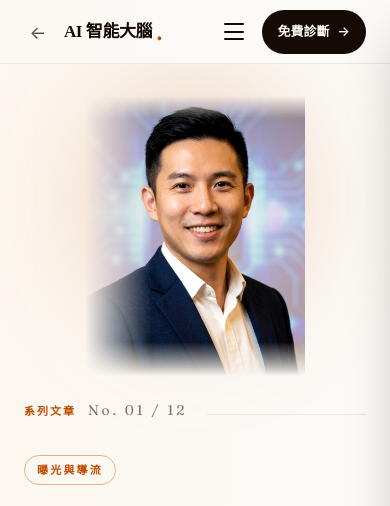
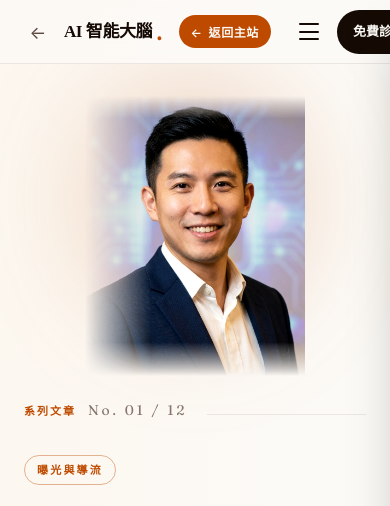
Before and after one commit to AndyHu18/ai-brain-website-astro, an Astro site: page /series/articles/exposure in a window 390 px wide. Shown: the top 506 px of the page. Built offline with nearby package versions, Linux system fonts and the light colour scheme; Astro itself is replaced by a stand-in of ours.

Commit message:
feat(navbar): show 返回主站 button on all viewports (mobile + desktop)
User feedback: hamburger-only return button on mobile is not discoverable.
Make 返回主站 button always visible in the navbar with high-contrast orange
fill so it can't be missed regardless of viewport size.

```diff
--- a/src/components/Navbar.astro
+++ b/src/components/Navbar.astro
@@ -42,21 +42,22 @@ const seriesHref = articleNum ? `${SITE.overviewUrl}#article-${articleNum}` : SI
       </a>
     </div>
 
-    {/* 中：返回主站按鈕 — 768px 以上才出現（行動版用漢堡選單最上方的同連結） */}
+    {/* 中：返回主站按鈕 — 全裝置顯示（嵌入 Pro360 等平台時的明確返回路徑） */}
     <a
       href={SITE.mainSiteUrl}
-      class="hidden md:inline-flex items-center gap-2
-             px-4 py-2
-             text-[12px] tracking-[0.1em] font-semibold
-             text-[var(--color-ink)]
-             border border-[var(--color-rule-bold)] rounded-full
-             hover:bg-[var(--color-primary)] hover:text-[var(--color-paper)] hover:border-[var(--color-primary)]
+      class="inline-flex items-center gap-1.5 md:gap-2
+             px-3 py-1.5 md:px-4 md:py-2
+             text-[12px] md:text-[12px] tracking-[0.05em] md:tracking-[0.1em] font-semibold
+             text-[var(--color-paper)]
+             bg-[var(--color-primary)]
+             hover:bg-[var(--color-primary-deep)]
              active:scale-[0.97]
+             rounded-full whitespace-nowrap
              transition-all duration-300"
       title="返回 AI 智能大腦主站"
     >
       <span aria-hidden="true">←</span>
-      返回主站
+      <span>返回主站</span>
     </a>
 
     {/* 右：漢堡 (mobile only) + CTA */}
```
